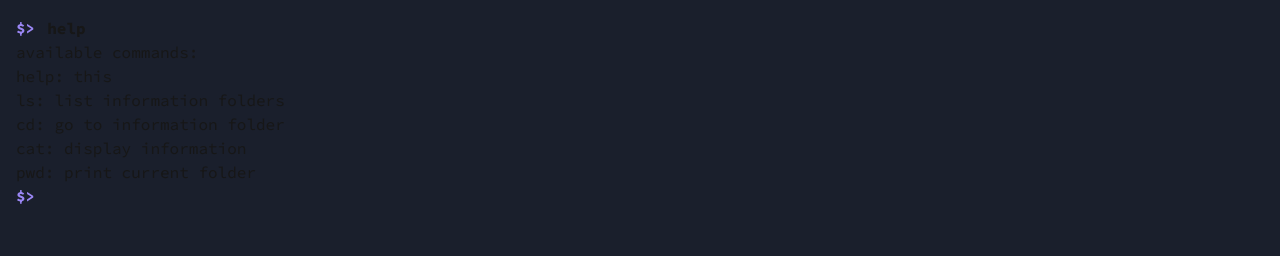
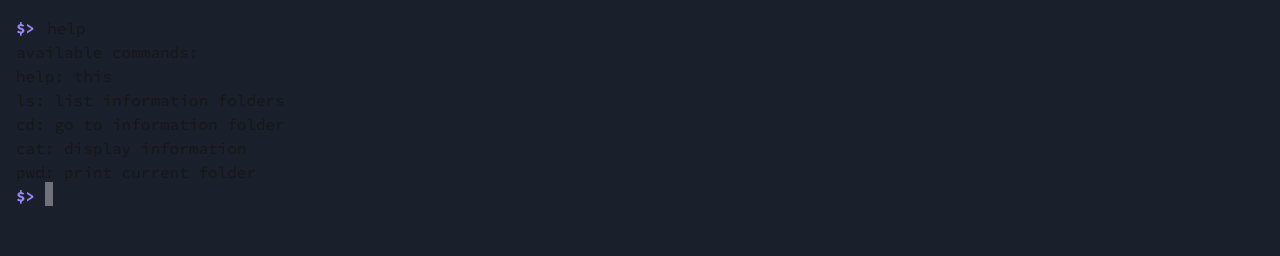
Before and after one commit to Qirall79/terminal-portfolio, a Next.js app: page / in a window 1280 px wide. Shown: the top 256 px of the page. Built offline with nearby package versions, Linux system fonts and the light colour scheme.

Commit message:
Add custom caret

```diff
--- a/app/globals.css
+++ b/app/globals.css
@@ -20,6 +20,22 @@ body {
   font-family: Arial, Helvetica, sans-serif;
 }
 
-textarea {
-  caret-shape: underscore;
+#caret, #tmp-caret {
+  animation-name: caret-animation;
+  animation-duration: 1s;
+  animation-iteration-count: infinite;
 }
+
+@keyframes caret-animation {
+  0% {
+    opacity: 0;
+  }
+
+  50% {
+    opacity: 1;
+  }
+
+  100% {
+    opacity: 0;
+  }
+}
--- a/components/Prompt.tsx
+++ b/components/Prompt.tsx
@@ -1,21 +1,42 @@
 /* eslint-disable @typescript-eslint/no-explicit-any */
 'use client';
 
-import { useEffect, useState } from 'react';
+import { useEffect, useLayoutEffect, useRef, useState } from 'react';
+import * as getCaretCoordinates from 'textarea-caret';
 
 export const Prompt = ({ handleCommand }: { handleCommand: any }) => {
   const [value, setValue] = useState('');
   const [visible, setVisible] = useState(false);
+  const [position, setPosition] = useState([0, 29]);
+  const [isFocused, setIsFocused] = useState(false);
+  const textareaRef = useRef<HTMLTextAreaElement | null>(null);
 
   const handlePress = (e: any) => {
     if (e.key === 'Enter') {
       const val = value.replaceAll('\n', '');
-
       if (val) {
         handleCommand(val);
         setValue('');
       }
+      setPosition([0, 29]);
     }
+  };
+
+  const handleChange = (e: any) => {
+    if (e.target.value != "\n")
+      {
+        setValue(e.target.value);
+        const caret = getCaretCoordinates(e.target, e.target.selectionEnd);
+        setPosition([caret.top, caret.left]);
+      }
+  };
+
+  const handleFocus = () => {
+    setIsFocused(true);
+  };
+
+  const handleBlur = () => {
+    setIsFocused(false);
   };
 
   useEffect(() => {
@@ -26,6 +47,12 @@ export const Prompt = ({ handleCommand }: { handleCommand: any }) => {
     return () => clearTimeout(timer);
   }, []);
 
+  useLayoutEffect(() => {
+    if (visible && textareaRef.current) {
+      textareaRef.current.focus();
+    }
+  }, [visible]);
+
   return (
     <div
       className={`w-full flex-grow flex relative transition-all ${
@@ -35,21 +62,28 @@ export const Prompt = ({ handleCommand }: { handleCommand: any }) => {
       <span className='absolute top-0 left-0 font-bold text-[#9B87F5]'>
         {'$>'}
       </span>
-      <textarea
-        autoFocus
-        value={value}
-        onChange={(e) => setValue(e.target.value == '\n' ? '' : e.target.value)}
-        onKeyDown={handlePress}
-        className='bg-transparent
-					w-full
-					flex
-					flex-grow
-					caret-slate-50
-					outline-none
-					relative
-					px-[29px]
-					'
-      />
+      <div className='bg-transparent w-full flex flex-grow relative'>
+        <textarea
+          ref={textareaRef}
+          value={value}
+          onChange={handleChange}
+          onKeyDown={handlePress}
+          onFocus={handleFocus}
+          onBlur={handleBlur}
+          className='bg-transparent w-full flex flex-grow caret-transparent outline-none px-[29px]'
+        />
+        {isFocused && (
+          <span
+            id='caret'
+            className='w-2 h-6 bg-neutral-50 absolute translate-y-[-2px]'
+            style={{
+              left: `${position[1]}px`,
+              top: `${position[0]}px`,
+              whiteSpace: 'pre',
+            }}
+          />
+        )}
+      </div>
     </div>
   );
 };
--- a/components/Terminal.tsx
+++ b/components/Terminal.tsx
@@ -20,23 +20,32 @@ const folders = ["projects", "about"]
 export const Terminal = () => {
   const [content, setContent] = useState([]);
   const [dir, setDir] = useState('/');
+  const [cleared, setCleared] = useState(false);
+  const [animated, setAnimated] = useState(false);
 
   const addContent = (c: string[]) => {
     setContent([...content, ...c]);
   };
 
   const handleCommand = (command: string) => {
-    if (command == 'clear') setContent([]);
+    if (command == 'clear') {
+      setContent([]);
+      setCleared(true);
+    }
     else addContent(['$> ' + command, 'This is some result']);
   };
 
   const handleKeys = (e) => {
-    if (e.metaKey && e.key == 'k') setContent([]);
+    if (e.metaKey && e.key == 'k') {
+      setContent([]);
+      setCleared(true);
+    }
   };
 
   useEffect(() => {
     const timer = setTimeout(() => {
       setContent([...helpContent]);
+      setAnimated(true)
     }, 700);
 
     return () => clearTimeout(timer);
@@ -47,16 +56,16 @@ export const Terminal = () => {
       onKeyDown={handleKeys}
       className='w-full max-w-screen flex-grow p-4 flex flex-col'
     >
-      <div>
+      {!cleared && <div>
         <span className='font-bold text-[#9B87F5] pr-3'>{'$>'}</span>
         <TypeAnimation
-          className='font-bold'
           sequence={['help']}
           wrapper='span'
           cursor={false}
           speed={1}
         />
-      </div>
+        {!animated && <span id="tmp-caret" className={`w-2 h-6 bg-neutral-50 inline-block absolute`} />}
+      </div>}
 
       {content.map((c, i) => {
         if (c.startsWith('$>')) {
--- a/package.json
+++ b/package.json
@@ -12,7 +12,8 @@
     "next": "15.0.3",
     "react": "19.0.0-rc-66855b96-20241106",
     "react-dom": "19.0.0-rc-66855b96-20241106",
-    "react-type-animation": "^3.2.0"
+    "react-type-animation": "^3.2.0",
+    "textarea-caret": "^3.1.0"
   },
   "devDependencies": {
     "@types/node": "^20",
```
Also changed, not shown: 1 other file (tests, documents, lock files or other folders).
